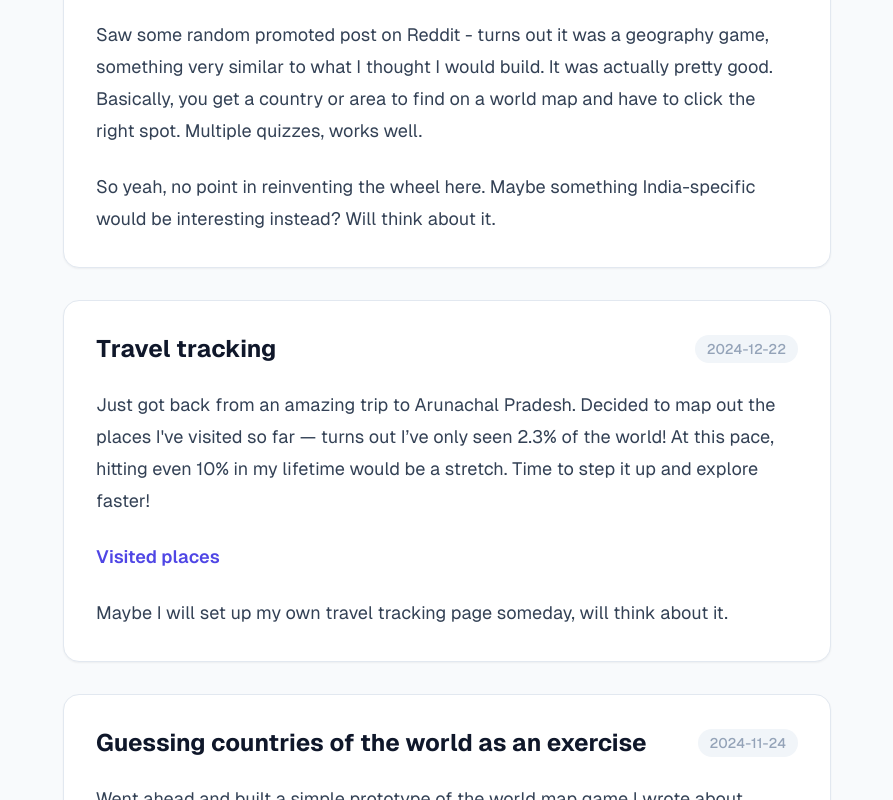
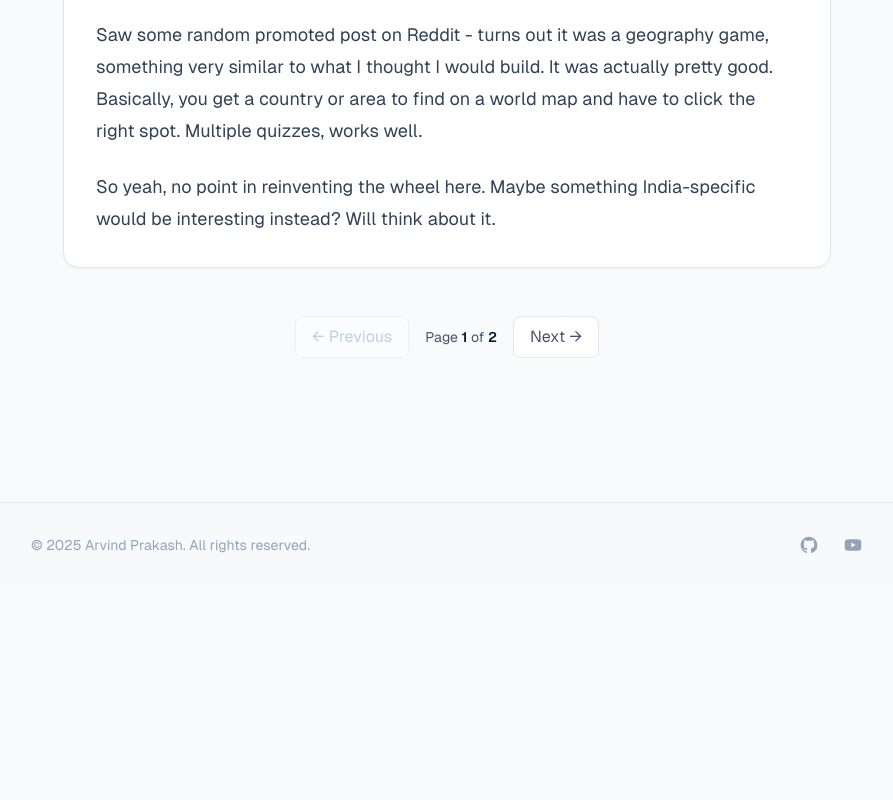
Before and after one commit to DrNightmare/blog-v2, a Next.js app: page /notes in a window 1280 px wide. Shown: the part 1515-2315 px from the top of the page, without its empty margins (193-1086 px from the left). After the commit the page ends 2102 px from the top, so only its background shows below. Built offline with nearby package versions, Linux system fonts and the light colour scheme.

Commit message:
feat: notes pagination

```diff
--- a/src/app/notes/page.tsx
+++ b/src/app/notes/page.tsx
@@ -1,6 +1,9 @@
 import { MDXRemote } from "next-mdx-remote/rsc";
 import { getNotes } from "../utils";
 import CustomLink from "@/components/CustomLink";
+import Link from "next/link";
+
+const NOTES_PER_PAGE = 3;
 
 const components = {
     a: (props: any) => (
@@ -10,8 +13,23 @@ const components = {
     )
 };
 
-export default function Notes() {
-    const notes = getNotes();
+type PageProps = {
+    searchParams: Promise<{ page?: string }>;
+};
+
+export default async function Notes({ searchParams }: PageProps) {
+    const params = await searchParams;
+    const allNotes = getNotes().slice().reverse();
+    const totalNotes = allNotes.length;
+    const totalPages = Math.ceil(totalNotes / NOTES_PER_PAGE);
+
+    // Parse current page from URL, default to 1
+    const currentPage = Math.max(1, Math.min(totalPages, parseInt(params.page || '1', 10) || 1));
+
+    // Calculate slice indices for current page
+    const startIndex = (currentPage - 1) * NOTES_PER_PAGE;
+    const endIndex = startIndex + NOTES_PER_PAGE;
+    const paginatedNotes = allNotes.slice(startIndex, endIndex);
 
     return (
         <div className="min-h-screen py-12 px-4 sm:px-6">
@@ -23,13 +41,13 @@ export default function Notes() {
                     <p className="text-lg text-text-secondary max-w-2xl mx-auto">
                         A collection of initial thoughts, brainstorming, and in-progress learnings.
                         <span className="ml-2 inline-flex items-center justify-center bg-primary-light text-primary text-xs font-bold px-2 py-1 rounded-full">
-                            {notes.length}
+                            {totalNotes}
                         </span>
                     </p>
                 </div>
 
                 <div className="space-y-8">
-                    {notes.slice().reverse().map((note) => (
+                    {paginatedNotes.map((note) => (
                         <div key={note.slug} className="bg-surface rounded-2xl border border-border p-8 shadow-sm hover:shadow-md transition-shadow">
                             <div className="flex items-center justify-between mb-6">
                                 <h2 className="text-2xl font-bold text-foreground">{note.metadata.title}</h2>
@@ -43,7 +61,42 @@ export default function Notes() {
                         </div>
                     ))}
                 </div>
-            </main >
-        </div >
+
+                {/* Pagination Controls */}
+                {totalPages > 1 && (
+                    <div className="flex items-center justify-center gap-4 mt-12">
+                        {currentPage > 1 ? (
+                            <Link
+                                href={`/notes?page=${currentPage - 1}`}
+                                className="px-4 py-2 rounded-lg bg-surface border border-border text-text-secondary hover:border-primary hover:text-primary transition-colors"
+                            >
+                                ← Previous
+                            </Link>
+                        ) : (
+                            <span className="px-4 py-2 rounded-lg bg-surface border border-border text-text-subtle cursor-not-allowed opacity-50">
+                                ← Previous
+                            </span>
+                        )}
+
+                        <span className="text-sm text-text-secondary">
+                            Page <span className="font-semibold text-foreground">{currentPage}</span> of <span className="font-semibold text-foreground">{totalPages}</span>
+                        </span>
+
+                        {currentPage < totalPages ? (
+                            <Link
+                                href={`/notes?page=${currentPage + 1}`}
+                                className="px-4 py-2 rounded-lg bg-surface border border-border text-text-secondary hover:border-primary hover:text-primary transition-colors"
+                            >
+                                Next →
+                            </Link>
+                        ) : (
+                            <span className="px-4 py-2 rounded-lg bg-surface border border-border text-text-subtle cursor-not-allowed opacity-50">
+                                Next →
+                            </span>
+                        )}
+                    </div>
+                )}
+            </main>
+        </div>
     );
 }
```
